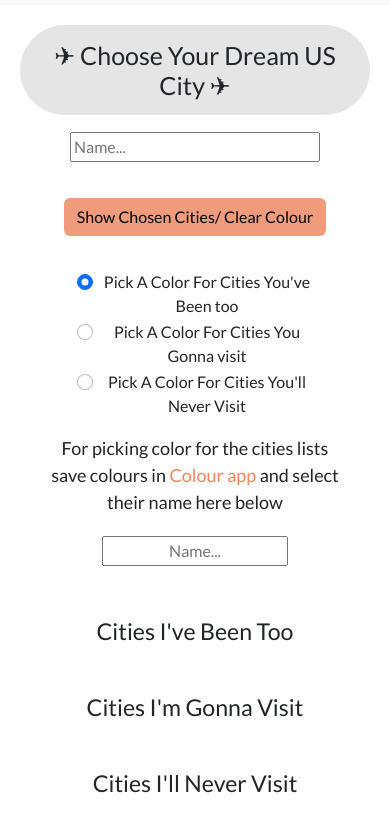
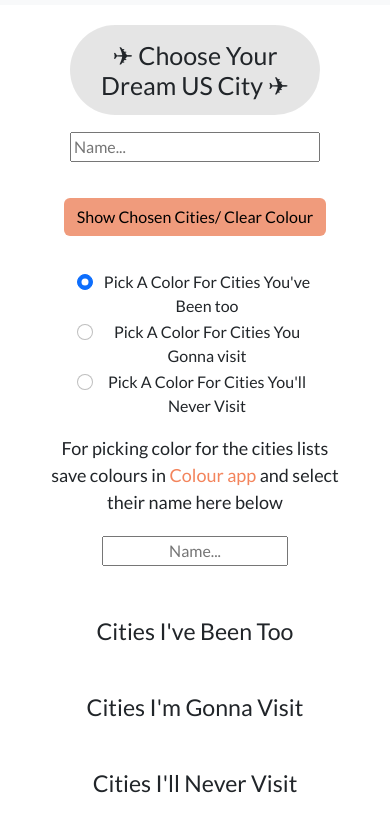
Before and after one commit to naveshifroni/TS-Project, a plain HTML site: page cities2.html in a window 390 px wide. Shown: the part 51-882 px from the top of the page. Drawn offline with nearby package versions, Linux system fonts and the light colour scheme.

Commit message:
responsive3

```diff
--- a/cities2.html
+++ b/cities2.html
@@ -60,14 +60,14 @@
 <!--  ex cities -->
 <div class="full d-flex justify-content-center text-center">
 
-  <div class="full__page_container  container">
+  <div class="full__page_container">
 
 
 
 
 
 
-    <h1 class="heading container"> ✈  Choose Your Dream US City ✈   </h1>
+    <h1 class="heading_12"> ✈  Choose Your Dream US City ✈   </h1>
 
       <article class="auto-complete-form d-flex align-items-center justify-content-center">
 
--- a/css/styles.css
+++ b/css/styles.css
@@ -183,7 +183,7 @@ width: 10px;
 
 
 
-.heading {
+.heading_12 {
     display: flex;
     font-size: 25px;
     justify-content: center;
@@ -195,6 +195,12 @@ width: 10px;
    /*  width: 500px; */
     margin: auto;
     padding: 15px;
+
+}
+@media (max-width: 700px){
+.heading_12{
+    width: 250px;
+}
 }
 
 
```
